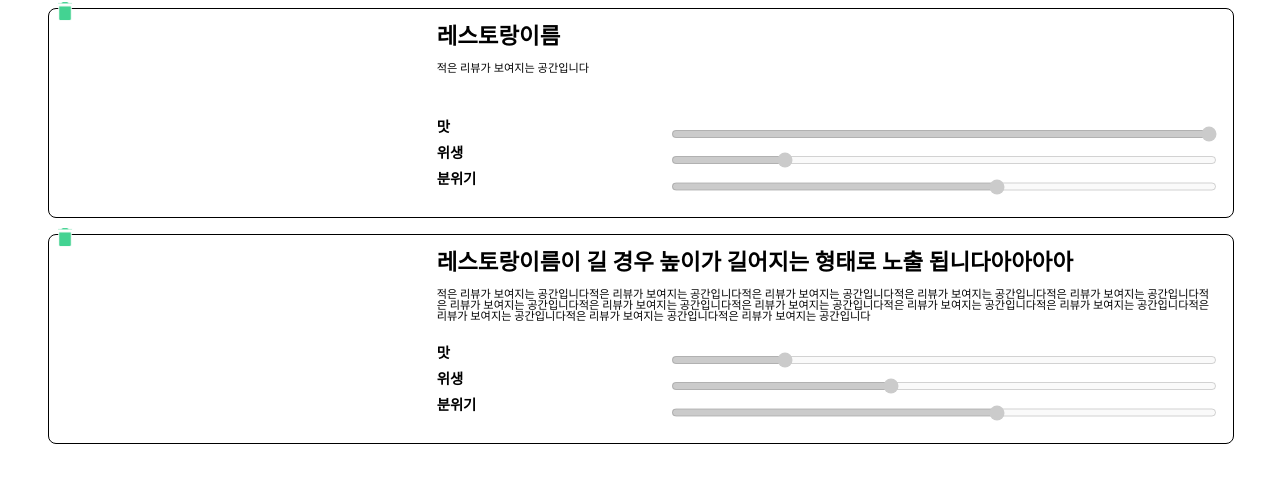
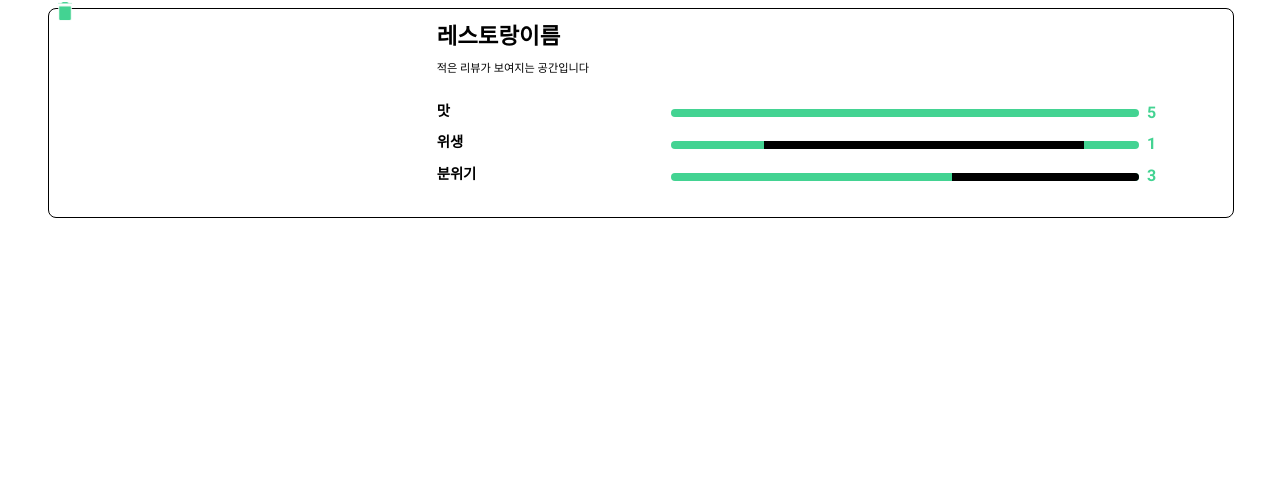
Before and after one commit to TaeminChoe/BOB, a Vue app in the folder client/: page /BOB/my/review in a window 1280 px wide. Shown: the part 211-705 px from the top of the page. Built offline with nearby package versions, Linux system fonts and the light colour scheme; grey boxes are pictures that could not be loaded.

Commit message:
update range css

```diff
--- a/client/public/layout.css
+++ b/client/public/layout.css
@@ -182,8 +182,7 @@ body .bgcolor-mint {
 }
 .template-layout .content-layout .list-box .reciept-desc-box .review-box {
   width: calc(100% - 1rem);
-  height: calc(50% - 1rem);
-  min-height: 5rem;
+  min-height: 6em;
   padding: 0.5rem;
   display: flex;
   flex-flow: column;
@@ -193,16 +192,41 @@ body .bgcolor-mint {
   width: 100%;
   height: 33%;
   display: flex;
+  font-weight: 700;
+  font-family: "Roboto", sans-serif;
   flex-flow: row;
 }
 .template-layout .content-layout .list-box .reciept-desc-box .review-box .review-list .review-text {
   width: 30%;
   font-size: 0.9rem;
-  font-weight: 700;
-  font-family: "Roboto", sans-serif;
 }
 .template-layout .content-layout .list-box .reciept-desc-box .review-box .review-list .review-range {
-  width: 70%;
+  width: 60%;
+  -webkit-appearance: none;
+  height: 0.5rem;
+  margin: 0.3rem 0;
+  border-radius: 1rem;
+  outline: none;
+  overflow: hidden;
+}
+.template-layout .content-layout .list-box .reciept-desc-box .review-box .review-list ::-webkit-slider-runnable-track {
+  background: #43d392;
+}
+.template-layout .content-layout .list-box .reciept-desc-box .review-box .review-list ::-webkit-slider-thumb {
+  -webkit-appearance: none;
+  appearance: none;
+  width: 0rem;
+  height: 1rem;
+  background: black;
+  border-radius: 10px;
+  box-shadow: 10rem 0 0 10rem black;
+  box-sizing: border-box;
+}
+.template-layout .content-layout .list-box .reciept-desc-box .review-box .review-list .review-value {
+  width: calc(10% - 1rem);
+  height: 0.5rem;
+  margin: 0 0.5rem;
+  color: #43d392;
 }
 .template-layout .content-layout .main-box {
   width: calc(100%);
--- a/client/public/scss/layout.scss
+++ b/client/public/scss/layout.scss
@@ -193,8 +193,8 @@ body {
         }
         .review-box {
           width: calc(100% - 1rem);
-          height: calc(50% - 1rem);
-          min-height: 5rem;
+          // height: calc(50% - 1rem);
+          min-height: 6em;
           padding: 0.5rem;
           display: flex;
           flex-flow: column;
@@ -203,15 +203,40 @@ body {
             width: 100%;
             height: 33%;
             display: flex;
+            font-weight: 700;
+            font-family: "Roboto", sans-serif;
             flex-flow: row;
             .review-text {
               width: 30%;
               font-size: 0.9rem;
-              font-weight: 700;
-              font-family: "Roboto", sans-serif;
             }
             .review-range {
-              width: 70%;
+              width: 60%;
+              -webkit-appearance: none;
+              height: 0.5rem;
+              margin: 0.3rem 0;
+              border-radius: 1rem;
+              outline: none;
+              overflow: hidden;
+            }
+            ::-webkit-slider-runnable-track {
+              background: #43d392;
+            }
+            ::-webkit-slider-thumb {
+              -webkit-appearance: none;
+              appearance: none;
+              width: 0rem;
+              height: 1rem;
+              background: black;
+              border-radius: 10px;
+              box-shadow: 10rem 0 0 10rem black;
+              box-sizing: border-box;
+            }
+            .review-value {
+              width: calc(10% - 1rem);
+              height: 0.5rem;
+              margin: 0 0.5rem;
+              color: #43d392;
             }
           }
         }
--- a/client/src/page/my/ReviewPage.vue
+++ b/client/src/page/my/ReviewPage.vue
@@ -36,6 +36,7 @@
               max="5"
               disabled
             />
+            <div class="review-value">5</div>
           </div>
           <div class="review-list">
             <div class="review-text">위생</div>
@@ -46,6 +47,7 @@
               max="5"
               disabled
             />
+            <div class="review-value">1</div>
           </div>
           <div class="review-list">
             <div class="review-text">분위기</div>
@@ -56,73 +58,7 @@
               max="5"
               disabled
             />
-          </div>
-        </div>
-      </div>
-    </div>
-    <div class="list-box">
-      <!-- <img
-        class="trash-btn"
-        v-if="$store.state.auth == 'admin'"
-        src="@/assets/img/trash.png"
-        @click="handleDelReview"
-      /> -->
-      <img
-        class="trash-btn"
-        v-if="$store.state.auth == ''"
-        src="@/assets/img/trashGreen.png"
-        @click="handleDelReview"
-      />
-      <div class="reciept-img-box">
-        <img
-          class="list-img"
-          src="https://file.mk.co.kr/meet/neds/2019/06/image_readtop_2019_409883_15603084023784973.jpg"
-        />
-        <div class="date-text">2022.11.01</div>
-      </div>
-      <div class="reciept-desc-box">
-        <div class="list-title">
-          레스토랑이름이 길 경우 높이가 길어지는 형태로 노출 됩니다아아아아
-        </div>
-        <div class="list-discription">
-          적은 리뷰가 보여지는 공간입니다적은 리뷰가 보여지는 공간입니다적은
-          리뷰가 보여지는 공간입니다적은 리뷰가 보여지는 공간입니다적은 리뷰가
-          보여지는 공간입니다적은 리뷰가 보여지는 공간입니다적은 리뷰가 보여지는
-          공간입니다적은 리뷰가 보여지는 공간입니다적은 리뷰가 보여지는
-          공간입니다적은 리뷰가 보여지는 공간입니다적은 리뷰가 보여지는
-          공간입니다적은 리뷰가 보여지는 공간입니다적은 리뷰가 보여지는
-          공간입니다
-        </div>
-        <div class="review-box">
-          <div class="review-list">
-            <div class="review-text">맛</div>
-            <input
-              class="review-range"
-              type="range"
-              value="1"
-              max="5"
-              disabled
-            />
-          </div>
-          <div class="review-list">
-            <div class="review-text">위생</div>
-            <input
-              class="review-range"
-              type="range"
-              value="2"
-              max="5"
-              disabled
-            />
-          </div>
-          <div class="review-list">
-            <div class="review-text">분위기</div>
-            <input
-              class="review-range"
-              type="range"
-              value="3"
-              max="5"
-              disabled
-            />
+            <div class="review-value">3</div>
           </div>
         </div>
       </div>
```
